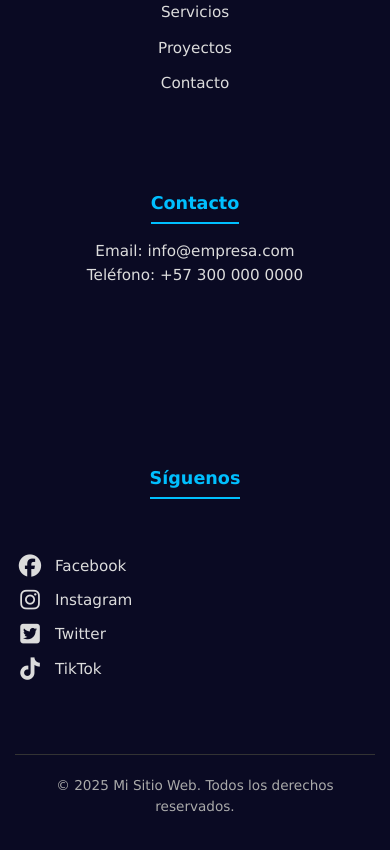
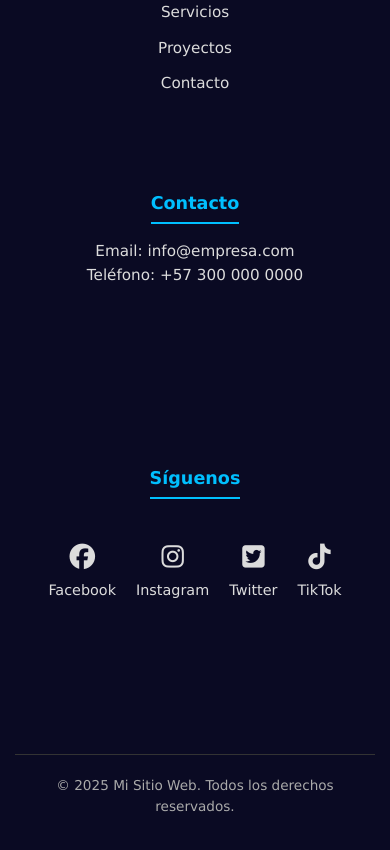
Before and after one commit to jhonjaider438-ship-it/tienda_tecnologia, a plain HTML site: page index.html in a window 390 px wide. Shown: the part 6507-7357 px from the top of the page. Drawn offline with Linux system fonts and the light colour scheme.

Commit message:
Actualizo estilos en style.css

```diff
--- a/css/estilo.css
+++ b/css/estilo.css
@@ -664,3 +664,29 @@ html, body {
     font-size: 0.85rem;
   }
 }
+/* === CENTRAR ÍCONOS DE REDES SOCIALES EN RESPONSIVE === */
+@media (max-width: 768px) {
+  .social-icons {
+    flex-direction: row;       /* Los íconos uno al lado del otro */
+    justify-content: center;   /* Centra los íconos horizontalmente */
+    align-items: center;       /* Centra verticalmente */
+    flex-wrap: wrap;           /* Permite que salten de línea si hay muchos */
+    gap: 20px;                 /* Espaciado entre cada ícono */
+    text-align: center;
+  }
+
+  .social-item {
+    flex-direction: column;    /* Ícono arriba, texto abajo */
+    align-items: center;
+    text-align: center;
+  }
+
+  .social-item i {
+    font-size: 1.6rem;
+  }
+
+  .social-item span {
+    font-size: 0.9rem;
+    color: #dcdcdc;
+  }
+}
```
